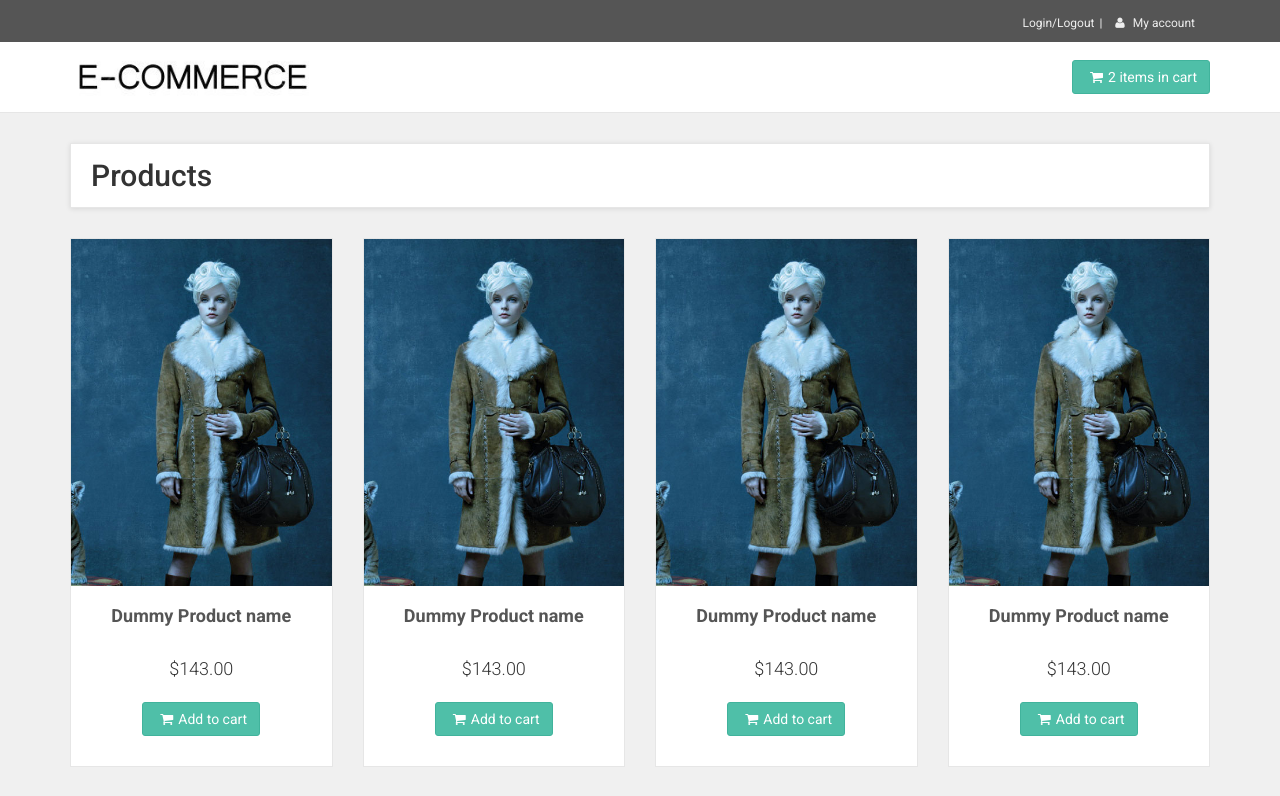
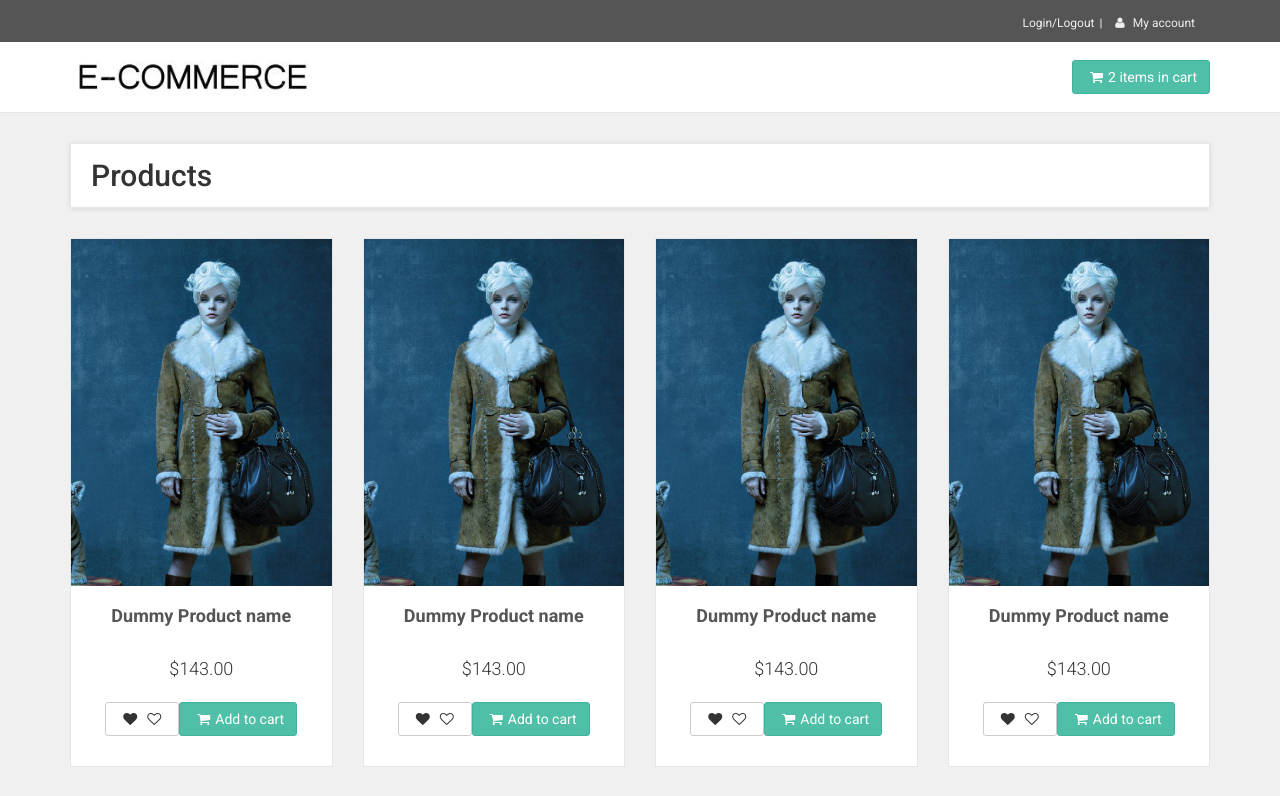
Before and after one commit to kkingshuk/cartdesign, an Angular app: page /#/ in a window 1280 px wide. Shown: the top 796 px of the page. Built offline with nearby package versions, Linux system fonts and the light colour scheme; no server answers.

Commit message:
Change for homcomponent.html

```diff
--- a/src/app/components/homepage/homepage.component.html
+++ b/src/app/components/homepage/homepage.component.html
@@ -12,7 +12,7 @@
                     <h3><a href="#">Dummy Product name</a></h3>
                     <p class="price">$143.00</p>
                     <p class="buttons">
-                        <!-- <a href="#" class="btn btn-default">View detail</a> -->
+                        <a href="#" class="btn btn-default"><i class="fa fa-heart" aria-hidden="true"></i><i class="fa fa-heart-o" aria-hidden="true"></i></a>
                         <a routerLink="/cart" class="btn btn-primary"><i class="fa fa-shopping-cart"></i>Add to cart</a>
                     </p>
                 </div>
```
